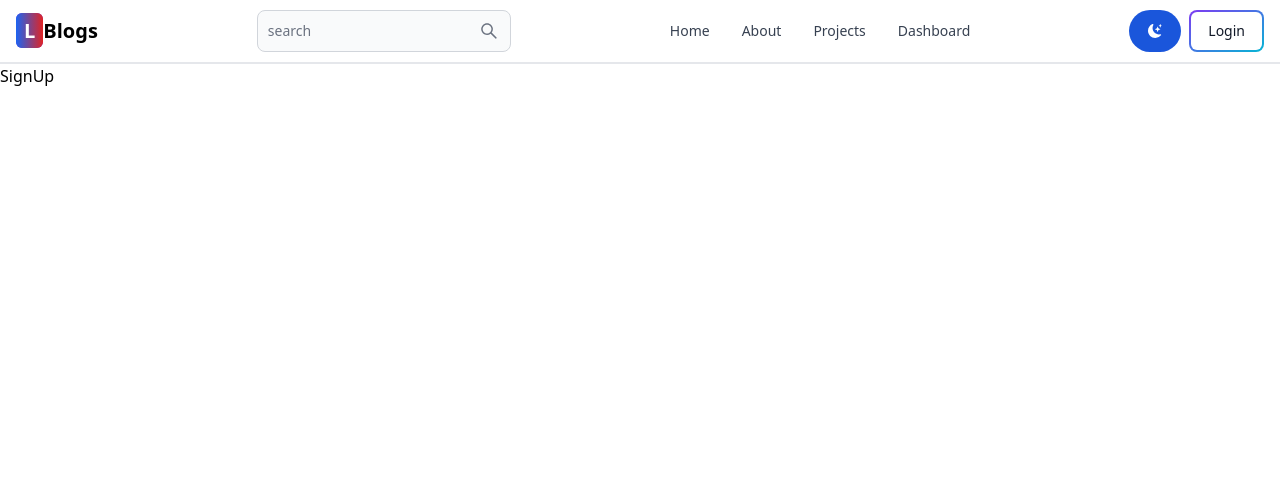
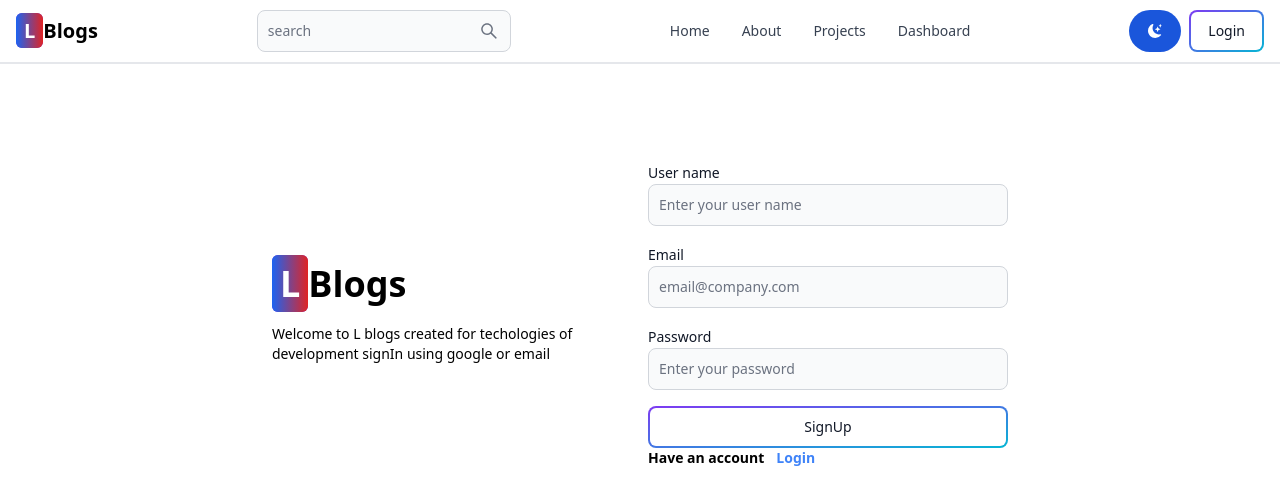
Before and after one commit to gnvvs-07/mern-blog, a React (Vite) app in the folder client/: page /sign-up in a window 1280 px wide. Shown: the top 504 px of the page. Built offline with nearby package versions, Linux system fonts and the light colour scheme.

Commit message:
sign-up UI page complete

```diff
--- a/client/src/pages/SignUp.jsx
+++ b/client/src/pages/SignUp.jsx
@@ -1,5 +1,66 @@
+import { Button, Label, TextInput } from "flowbite-react";
+import { Link } from "react-router-dom";
+
 export default function SignUp() {
   return (
-    <div>SignUp</div>
-  )
+    <div className="min-h-screen mt-20">
+      <div className="flex gap-4 p-4 max-w-3xl mx-auto flex-col md:flex-row md:items-center">
+        {/* left container  */}
+        <div className="flex-1">
+          <Link to="/" className="text-4xl font-bold dark:text-white">
+            <span className="px-2 py-1 bg-gradient-to-r from-blue-600 via bg-purple-600 to-red-600 text-white rounded-md font-bold">
+              L
+            </span>
+            Blogs
+          </Link>
+          <p className="text-sm mt-5">
+            Welcome to L blogs created for techologies of development signIn
+            using google or email
+          </p>
+        </div>
+        {/* right side container  */}
+        <div className="flex-1">
+          <form className="flex flex-col gap-4">
+            <div>
+              <Label value="User name" />
+              <TextInput
+                type="text"
+                placeholder="Enter your user name"
+                id="username"
+                className=""
+              />
+            </div>
+            <div>
+              <Label value="Email" />
+              <TextInput
+                type="text"
+                placeholder="email@company.com"
+                id="email"
+                className=""
+              />
+            </div>
+            <div>
+              <Label value="Password" />
+              <TextInput
+                type="text"
+                placeholder="Enter your password"
+                id="password"
+                className=""
+              />
+            </div>
+            {/* submit button */}
+            <Button gradientDuoTone="purpleToBlue" outline type="submit">
+              SignUp
+            </Button>
+          </form>
+          <div className="flex flex-row gap-3 text-sm">
+            <span className="font-semibold">Have an account</span>
+            <Link to="/sign-in" className=" font-bold text-blue-500">
+              Login
+            </Link>
+          </div>
+        </div>
+      </div>
+    </div>
+  );
 }
```
